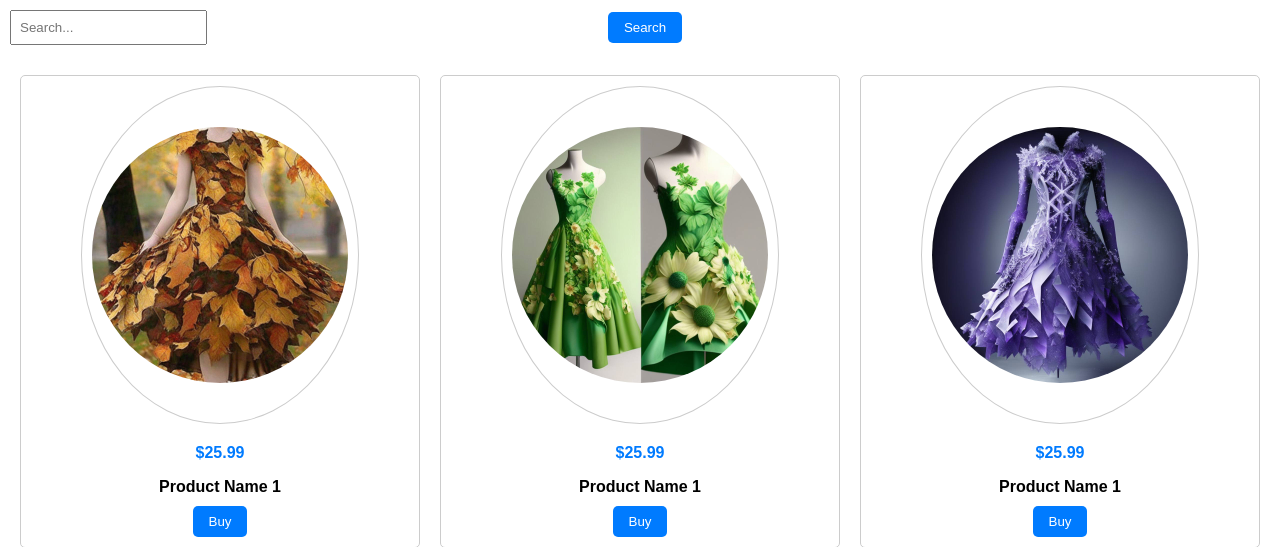
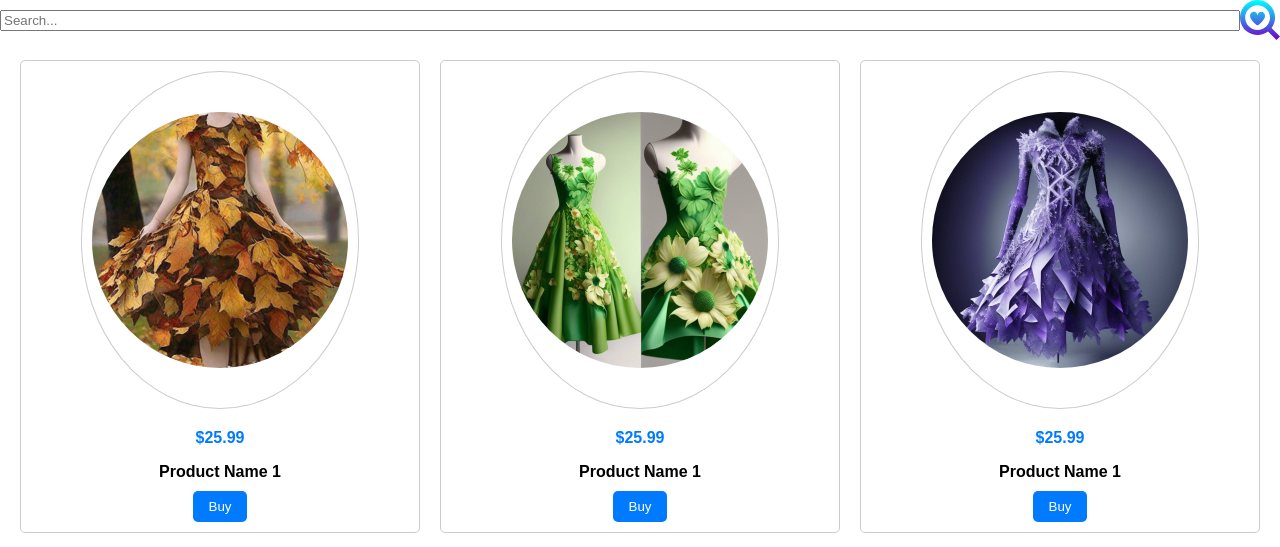
Before and after one commit to iamblobfish/WebNupPhp, a PHP site: page /content.html in a window 1280 px wide. Shown: the top 547 px of the page. Run offline with PHP 8.4, Linux system fonts and the light colour scheme.

Commit message:
update page search

```diff
--- a/Page_search/content.html
+++ b/Page_search/content.html
@@ -9,11 +9,13 @@
 
 <!--Background-->
 <div class="background-image">
-    <div class="search-bar">
+
         <div class="gradient-border" > <div class="sub-gb">
+            <div class="search-bar">
             <input type="text" class="search-input" placeholder="Search...">
+                <img class="search-btn" src="search.svg">
         </div></div>
-        <button type="submit" class="search-btn">Search</button>
+
     </div>
 
 
--- a/Page_search/layout.css
+++ b/Page_search/layout.css
@@ -58,47 +58,26 @@ body {
     background-color: #0056b3;
 }
 
-/*.header-container {*/
-/*    text-align: center;*/
-/*    margin: 20px 0;*/
-/*    position: relative; !* Add relative positioning for SVG and search *!*/
-/*}*/
-
-/*.svg-images {*/
-/*    position: relative;*/
-/*    transform: translateX(-50%);*/
-/*    display: inline;*/
-/*    justify-content: space-between;*/
-/*    width: 200px; !* Adjust the width as needed *!*/
-/*}*/
-
-/*.svg-images img {*/
-/*    width: 40px; !* Adjust the SVG image width as needed *!*/
-/*}*/
 
 .search-bar {
     display: flex; /* Use flexbox to arrange elements in a line */
     align-items: center; /* Vertically center elements */
-    padding: 10px;
 }
 
 .gradient-border{
     flex: 0.5;
+    margin-right: 0;
 }
 
 .search-input {
-    text-align: ;
-     /* The search input will expand to fill the available space */
-    padding: 8px;
+    text-align: left;
+    width: calc(100% - 40px);
+    /*padding: 8px;*/
 }
 
 .search-btn {
-    margin-left: 10px; /* Add some spacing between the input and button */
-    padding: 8px 16px;
     border: none;
-    border-radius: 5px;
-    background-color: #007bff;
-    color: #fff;
-    cursor: pointer;
-    transition: background-color 0.3s ease;
+    height: 40px;
+    width: 40px;
+    margin-right: 0;
 }
```
